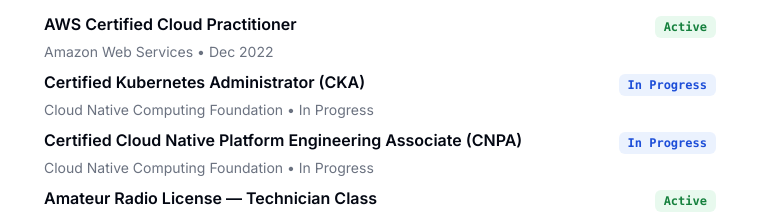
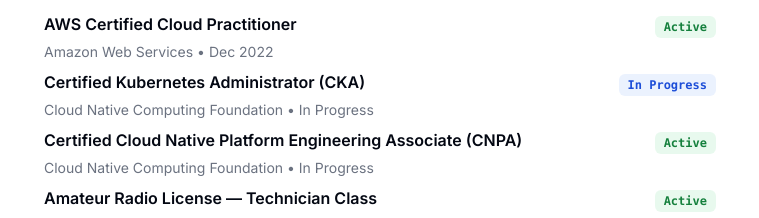
Before and after one commit to hagrace4/resume, a Next.js app: page / in a window 1280 px wide. Shown: the part 1424-1642 px from the top of the page, without its empty margins (260-1019 px from the left). Built offline with nearby package versions, Linux system fonts and the light colour scheme.

Commit message:
set CNPA cert to active

```diff
--- a/src/data/resume-data.tsx
+++ b/src/data/resume-data.tsx
@@ -193,7 +193,7 @@
       title: "Certified Cloud Native Platform Engineering Associate (CNPA)",
       issuer: "Cloud Native Computing Foundation",
       date: "In Progress",
-      status: "in-progress",
+      status: "active",
     },
     {
       title: "Amateur Radio License — Technician Class",
```
